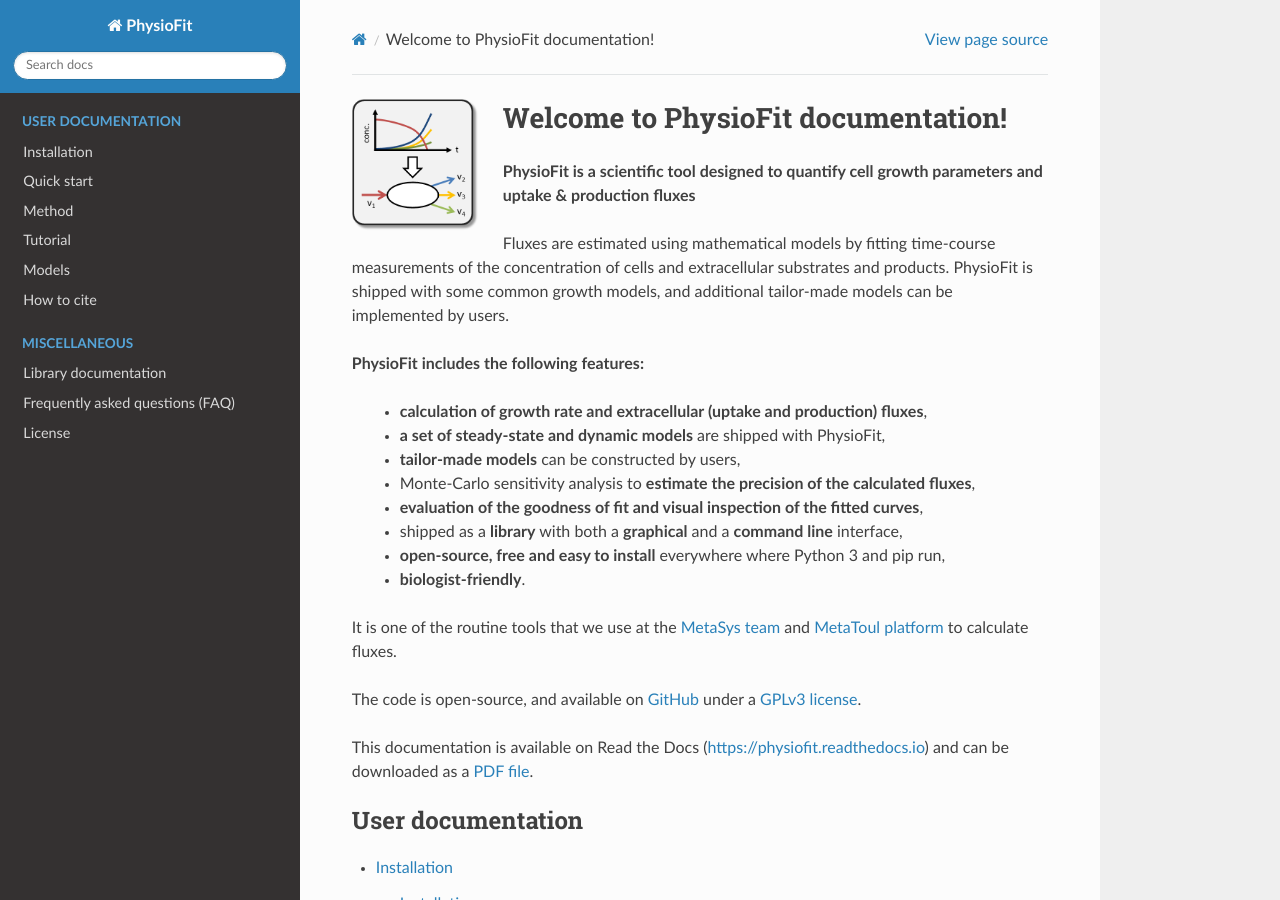
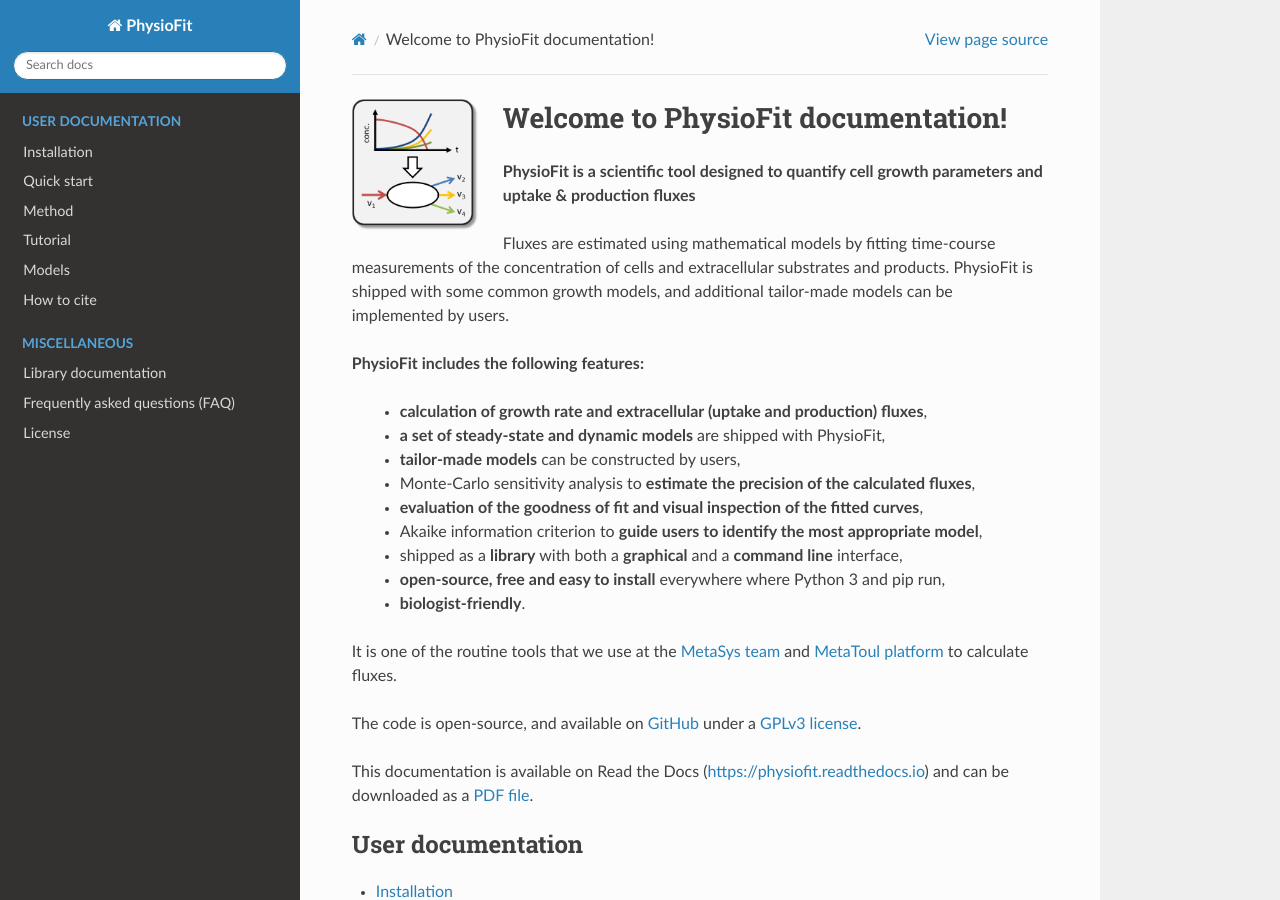
Before and after one commit to MetaSys-LISBP/PhysioFit, a Sphinx documentation site: the page built from docs/index.rst, in a window 1280 px wide and 900 px high. Built offline with Sphinx 7.4.7 and the Read the Docs theme 2.0.0, drawn with Linux system fonts in a browser that asks for light colours.

Commit message:
update doc

```diff
--- a/docs/index.rst
+++ b/docs/index.rst
@@ -23,6 +23,7 @@
    * **tailor-made models** can be constructed by users,
    * Monte-Carlo sensitivity analysis to **estimate the precision of the calculated fluxes**,
    * **evaluation of the goodness of fit and visual inspection of the fitted curves**,
+   * Akaike information criterion to **guide users to identify the most appropriate model**,
    * shipped as a **library** with both a **graphical** and a **command line** interface,
    * **open-source, free and easy to install** everywhere where Python 3 and pip run,
    * **biologist-friendly**.
```
